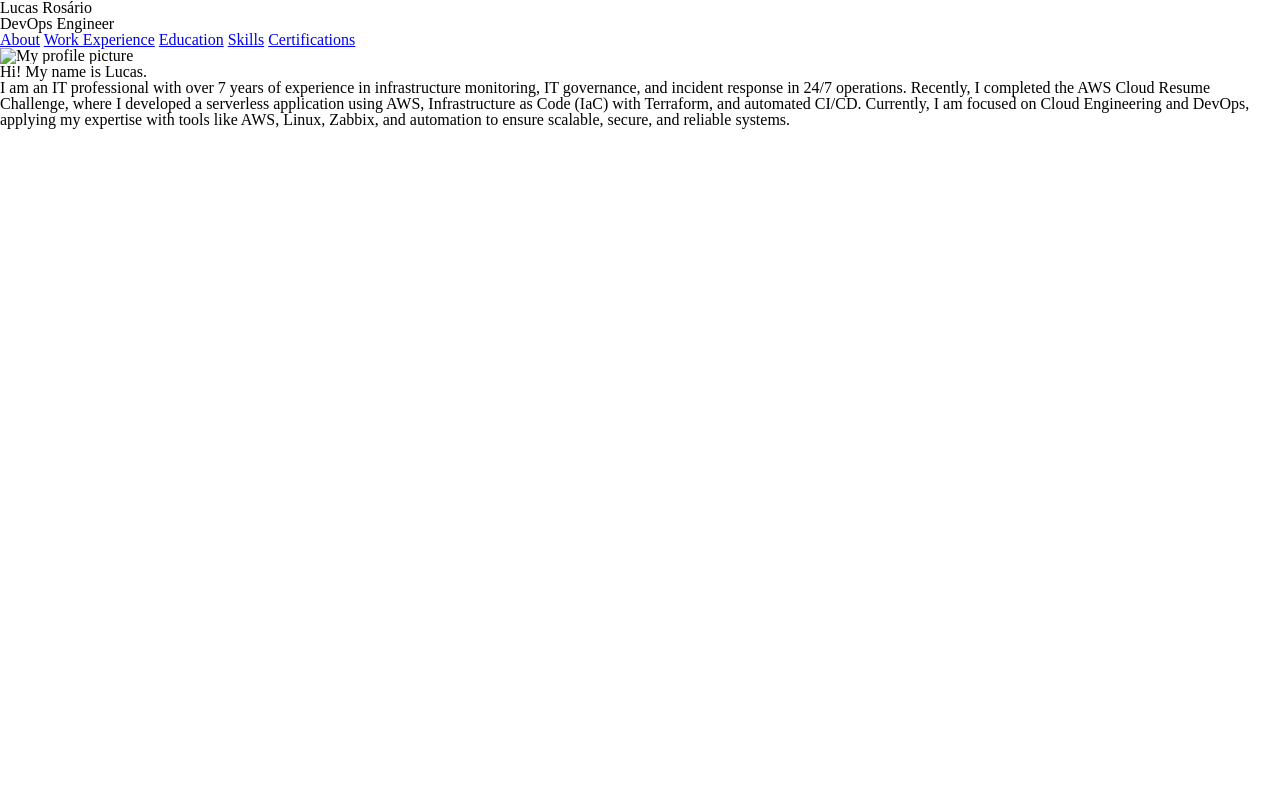
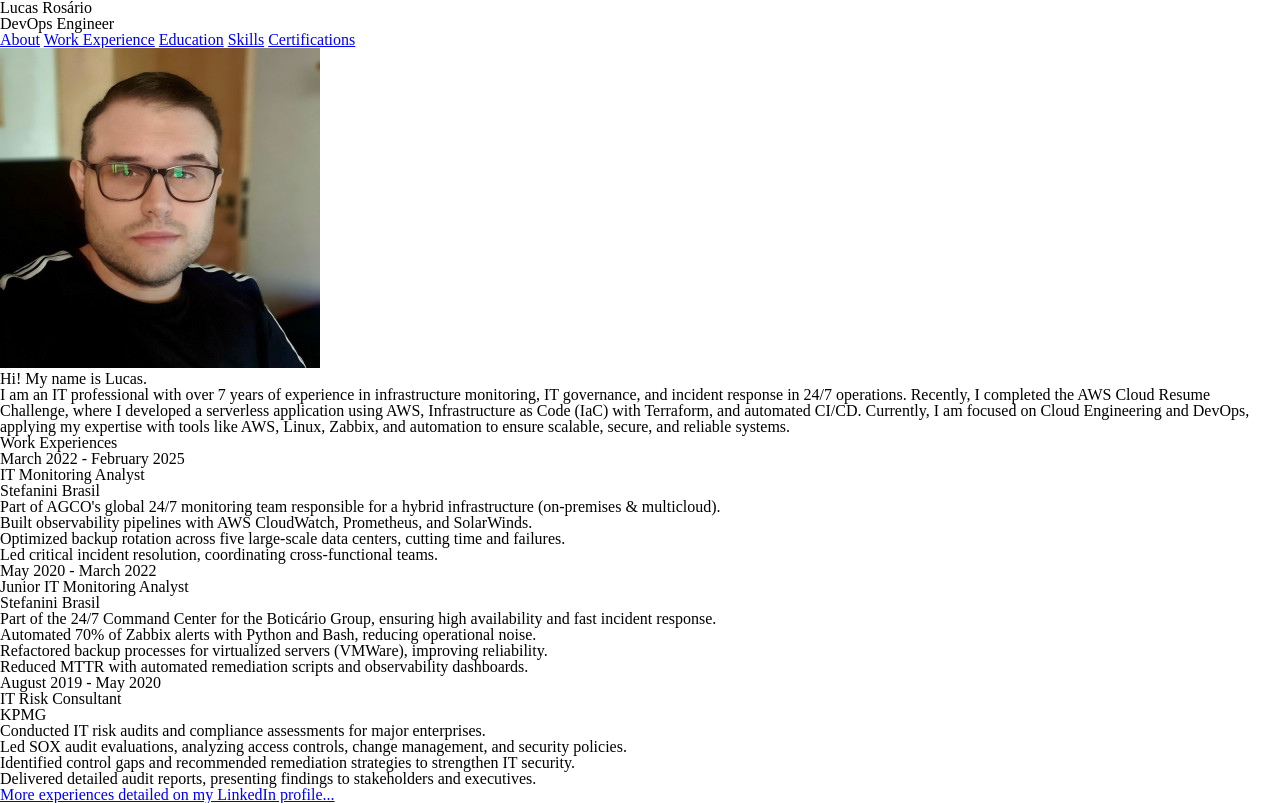
Before and after one commit to jinzo9/jinzo-dev, a plain HTML site: page index.html in a window 1280 px wide. Drawn offline with Linux system fonts and the light colour scheme.

Commit message:
Add profile image and work experiences

```diff
--- a/index.html
+++ b/index.html
@@ -25,11 +25,59 @@
     <main>
         <div class="about">
             <div class="about-header">
-                <img id="about-profile-picture" src="#" alt="My profile picture">
+                <img id="about-profile-picture" src="./img/pfp.jpg" alt="My profile picture">
                 <p class="about-title">Hi! My name is Lucas.</p>
             </div>
             <p class="about-description">I am an IT professional with over 7 years of experience in infrastructure monitoring, IT governance, and incident response in 24/7 operations. Recently, I completed the AWS Cloud Resume Challenge, where I developed a serverless application using AWS, Infrastructure as Code (IaC) with Terraform, and automated CI/CD. Currently, I am focused on Cloud Engineering and DevOps, applying my expertise with tools like AWS, Linux, Zabbix, and automation to ensure scalable, secure, and reliable systems.</p>
         </div>
+
+        <div class="work-experience">
+            <h2>Work Experiences</h2>
+
+            <div class="experience">
+               <h4 class="experience-period">March 2022 - February 2025</h4>
+               <h3 class="experience-title">IT Monitoring Analyst</h3>
+               <h4 class="experience-company">Stefanini Brasil</h4>
+               <div class="experience-description">
+				<ul>
+					<li>Part of AGCO's global 24/7 monitoring team responsible for a hybrid infrastructure (on-premises & multicloud).</li>
+					<li>Built observability pipelines with AWS CloudWatch, Prometheus, and SolarWinds.</li>
+					<li>Optimized backup rotation across five large-scale data centers, cutting time and failures.</li>
+					<li>Led critical incident resolution, coordinating cross-functional teams.</li>
+				</ul>
+			   </div>
+            </div>
+
+            <div class="experience">
+                <h4 class="experience-period"> May 2020 - March 2022</h4>
+                <h3 class="experience-title">Junior IT Monitoring Analyst</h3>
+                <h4 class="experience-company">Stefanini Brasil</h4>
+				<div class="experience-description">
+					<ul>
+						<li>Part of the 24/7 Command Center for the Boticário Group, ensuring high availability and fast incident response.</li>
+						<li>Automated 70% of Zabbix alerts with Python and Bash, reducing operational noise.</li>
+						<li>Refactored backup processes for virtualized servers (VMWare), improving reliability.</li>
+						<li>Reduced MTTR with automated remediation scripts and observability dashboards.</li>
+					</ul>
+				   </div>
+             </div>
+
+             <div class="experience">
+                <h4 class="experience-period">August 2019 - May 2020</h4>
+                <h3 class="experience-title">IT Risk Consultant</h3>
+                <h4 class="experience-company">KPMG</h4>
+				<div class="experience-description">
+					<ul>
+						<li>Conducted IT risk audits and compliance assessments for major enterprises.</li>
+						<li>Led SOX audit evaluations, analyzing access controls, change management, and security policies.</li>
+						<li>Identified control gaps and recommended remediation strategies to strengthen IT security.</li>
+						<li>Delivered detailed audit reports, presenting findings to stakeholders and executives.</li>
+					</ul>
+				   </div>
+             </div>
+
+			 <a href="#">More experiences detailed on my LinkedIn profile...</a>
+        </div>
     </main>
 </body>
 </html>
```
Also changed, not shown: img/pfp.jpg (added).
